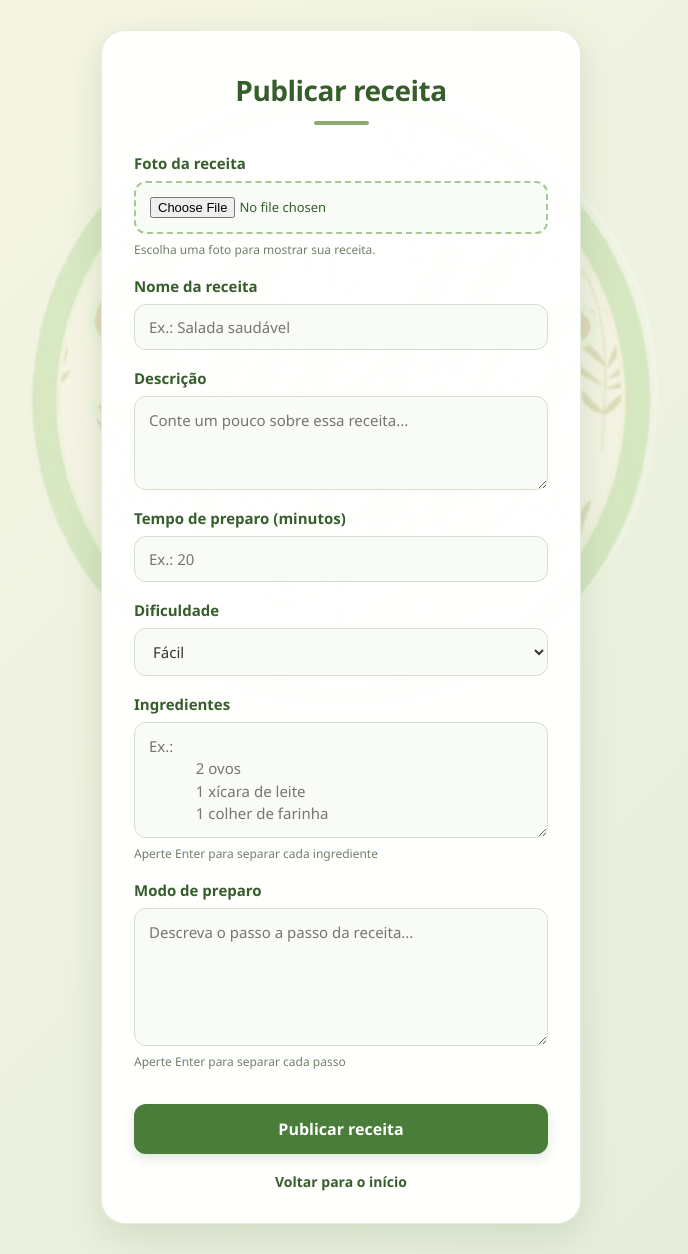
After one commit to giovanna-mrqs123/shell-s-Life, a PHP site: page /receita.php in a window 1280 px wide. The commit adds this page. Shown: the whole page, without its empty margins (299-987 px from the left). Run offline with PHP 8.4, Linux system fonts and the light colour scheme; the visitor is signed in with stand-in values (Sample User, id 1).

Commit message:
Arrumando a publicação das receitas e quem pode editar e excluir

```diff
--- a/index.php
+++ b/index.php
@@ -346,7 +346,7 @@ $ehAdmin = isset($_SESSION['usuario_tipo']) && $_SESSION['usuario_tipo'] === 'ad
 
         <div class="offcanvas-body d-flex flex-column gap-2">
             <a href="index.php" class="btn btn-outline-success text-start">Início</a>
-            <a href="receita.html" class="btn btn-outline-success text-start" id="linkPublicar"
+            <a href="receita.php" class="btn btn-outline-success text-start" id="linkPublicar"
                 onclick="verificarLogin(event)">Publicar receita</a>
             <a href="caderno.php" class="btn btn-outline-success text-start">Meu caderno de receitas</a>
             <a href="minhaConta.php" class="btn btn-outline-success text-start">Minha conta</a>
@@ -378,7 +378,7 @@ $ehAdmin = isset($_SESSION['usuario_tipo']) && $_SESSION['usuario_tipo'] === 'ad
                 </ul>
 
                 <form class="d-flex" role="search">
-                    <a href="login.html" id="btnLogar" class="btn btn-success">Login</a>
+                    <a href="login.php" id="btnLogar" class="btn btn-success">Login</a>
                     <button id="menu" class="btn btn-outline-success" type="button" data-bs-toggle="offcanvas"
                         data-bs-target="#menuLateral" aria-controls="menuLateral">
                         <svg xmlns="http://www.w3.org/2000/svg" width="16" height="16" fill="currentColor"
@@ -512,7 +512,7 @@ $ehAdmin = isset($_SESSION['usuario_tipo']) && $_SESSION['usuario_tipo'] === 'ad
             if (<?php echo isset($_SESSION['usuario_id']) ? 'true' : 'false'; ?> == false) {
                 event.preventDefault();
                 alert('Você precisa estar logado para publicar uma receita!');
-                window.location.href = 'login.html';
+                window.location.href = 'login.php';
             }
         }
 
--- /dev/null
+++ b/receita.php
@@ -0,0 +1,352 @@
+<?php
+session_start();
+include 'conecta.php';
+
+//verifica se o usuario esta logado
+if(!isset($_SESSION['usuario_id'])){
+    header("Location: login.php");
+    exit;
+}
+
+//verifica se o form foi enviado
+if(isset($_POST['nome'])){
+
+   //pega o id
+   $usuario_id = $_SESSION['usuario_id'];
+
+   //recebe os dados
+   $nome = mysqli_real_escape_string($conexao, $_POST['nome']);
+   $descricao = mysqli_real_escape_string($conexao, $_POST['descricao']);
+   $tempo = (int) $_POST['tempo'];
+   $dificuldade = mysqli_real_escape_string($conexao, $_POST['dificuldade']);
+   $ingredientes = mysqli_real_escape_string($conexao, $_POST['ingredientes']);
+   $modo_preparo = mysqli_real_escape_string($conexao, $_POST['modo_preparo']);
+
+   //rcebe a imagem
+   $imagem = $_FILES['imagem'];
+
+   // Verifica se a imagem foi enviada corretamente e se é uma imagem válida
+    if ($imagem['error'] == 0 && getimagesize($imagem['tmp_name'])) {
+
+        //cria um nome unico para evitar que as imagens tenham o mesmo nome
+        $nomeImagem = uniqid() . "_" . basename($imagem['name']);
+
+        //define onde a imagem será salva
+        $caminhoImagem = "uploads/" . $nomeImagem;
+
+        //move a imagem para a pasta uploads
+        if(move_uploaded_file($imagem['tmp_name'] , $caminhoImagem)){
+            //insere os dodos da receita no banco
+            $sql = "INSERT INTO receita
+            (nome, descricao, tempo, dificuldade, imagem, ingredientes, modo_preparo, usuario_id)
+            VALUES
+            ('$nome', '$descricao', '$tempo', '$dificuldade', '$caminhoImagem', '$ingredientes', '$modo_preparo', '$usuario_id')";
+
+            //executa o comando
+            if(mysqli_query($conexao, $sql)){
+
+               //deu erro volta pro index.php
+               header("Location: index.php");
+               exit;
+
+               }else {
+
+               //mostra o erro
+               echo "Erro ao salvar receita: ". mysqli_error($conexao);
+                }
+
+        }else {
+            //caso não salve a imagem na pasta
+            echo "Erro ao enviar a imagem!";
+        }
+    } else {
+        //caso a imagem não seja válida
+        echo "Selecione uma imagem válida!";
+    }
+}
+
+?>
+
+
+<!DOCTYPE html>
+<html lang="pt-BR">
+
+<head>
+    <meta charset="UTF-8">
+    <meta name="viewport" content="width=device-width, initial-scale=1.0">
+
+    <title>Publicar Receita | Shell's Life</title>
+
+    <style>
+        * {
+            box-sizing: border-box;
+            margin: 0;
+            padding: 0;
+        }
+
+        body {
+            min-height: 100vh;
+            display: flex;
+            justify-content: center;
+            align-items: center;
+            padding: 30px 15px;
+            background: linear-gradient(135deg, #f7f6e4, #e4edda);
+            font-family: 'Segoe UI', Tahoma, Geneva, Verdana, sans-serif;
+            position: relative;
+            isolation: isolate;
+        }
+
+        body::before {
+            content: "";
+            position: fixed;
+            inset: 0;
+            background-image: url("download (1).png");
+            background-repeat: no-repeat;
+            background-position: center;
+            background-size: min(85vw, 700px);
+            opacity: 0.35;
+            z-index: -1;
+            pointer-events: none;
+        }
+
+        .cartao {
+            width: 100%;
+            max-width: 480px;
+            padding: 32px;
+            background-color: rgba(255, 255, 255, 0.97);
+            box-shadow: 0 12px 35px rgba(53, 94, 43, 0.14);
+            border: 1px solid rgba(74, 124, 58, 0.15);
+            border-radius: 24px;
+        }
+
+        h2 {
+            text-align: center;
+            color: #355e2b;
+            font-size: 28px;
+            font-weight: 700;
+            margin: 8px 0 28px;
+            letter-spacing: -0.5px;
+        }
+
+        h2::after {
+            content: "";
+            display: block;
+            width: 55px;
+            height: 4px;
+            margin: 12px auto 0;
+            background-color: #8aaa72;
+            border-radius: 10px;
+        }
+
+        p {
+            margin: 18px 0 8px;
+            font-weight: 600;
+            font-size: 15px;
+            color: #355e2b;
+        }
+
+        input,
+        select,
+        textarea {
+            display: block;
+            width: 100%;
+            padding: 12px 14px;
+            border: 1px solid #d3dfca;
+            border-radius: 12px;
+            background-color: #f9fbf6;
+            color: #333333;
+            font-family: inherit;
+            font-size: 15px;
+            outline: none;
+            transition: border-color 0.3s ease, box-shadow 0.3s ease, background-color 0.3s ease;
+        }
+
+        input:focus,
+        select:focus,
+        textarea:focus {
+            border-color: #4a7c3a;
+            background-color: #ffffff;
+            box-shadow: 0 0 0 4px rgba(74, 124, 58, 0.12);
+        }
+
+        textarea {
+            min-height: 90px;
+            line-height: 1.5;
+            resize: vertical;
+        }
+
+        .imagem {
+            padding: 14px;
+            border: 2px dashed #a7c795;
+            background-color: #f9fbf6;
+            color: #355e2b;
+            font-size: 13px;
+            cursor: pointer;
+        }
+
+        #previaImagem {
+            display: none;
+            width: 100%;
+            max-height: 260px;
+            object-fit: cover;
+            border-radius: 14px;
+            margin-top: 12px;
+        }
+
+        .dica {
+            margin-top: 7px;
+            color: #71816a;
+            font-size: 12px;
+            font-weight: 400;
+        }
+
+        button {
+            width: 100%;
+            margin-top: 26px;
+            padding: 14px;
+            background-color: #4a7c3a;
+            color: #ffffff;
+            border: none;
+            border-radius: 12px;
+            font-family: inherit;
+            font-size: 16px;
+            font-weight: 700;
+            cursor: pointer;
+            box-shadow: 0 5px 12px rgba(53, 94, 43, 0.15);
+            transition: background-color 0.3s ease, transform 0.2s ease, box-shadow 0.3s ease;
+        }
+
+        button:hover {
+            background-color: #355e2b;
+            transform: translateY(-2px);
+            box-shadow: 0 8px 18px rgba(53, 94, 43, 0.22);
+        }
+
+        button:active {
+            transform: translateY(0);
+        }
+
+        button:focus-visible {
+            outline: 3px solid #a7c795;
+            outline-offset: 3px;
+        }
+
+        .voltar {
+            display: block;
+            margin-top: 18px;
+            text-align: center;
+            color: #355e2b;
+            text-decoration: none;
+            font-size: 14px;
+            font-weight: 600;
+        }
+
+        .voltar:hover {
+            color: #6b8e5a;
+            text-decoration: underline;
+        }
+
+        @media (max-width: 480px) {
+            body {
+                padding: 18px 12px;
+            }
+            .cartao {
+                padding: 24px 18px;
+                border-radius: 20px;
+            }
+            h2 {
+                font-size: 25px;
+            }
+        }
+    </style>
+</head>
+
+<body>
+
+    <main class="cartao">
+        <h2>Publicar receita</h2>
+
+        <!-- O atributo enctype="multipart/form-data" permite o envio de arquivos (como fotos, PDFs ou vídeos) junto com os dados de texto do formulário para o servidor -->
+        <form id="formReceita" action="receita.php" method="POST" enctype="multipart/form-data">
+
+            <p>Foto da receita</p>
+            <input type="file" class="imagem" id="imagem" name="imagem" accept="image/*" required>
+
+            <p class="dica">Escolha uma foto para mostrar sua receita.</p>
+
+            <img id="previaImagem" alt="Prévia da foto da receita">
+
+            <p>Nome da receita</p>
+            <input type="text" class="nome" name="nome" placeholder="Ex.: Salada saudável" maxlength="100" required>
+
+            <p>Descrição</p>
+            <textarea class="desc" name="descricao" placeholder="Conte um pouco sobre essa receita..." rows="3" maxlength="500" required></textarea>
+
+            <p>Tempo de preparo (minutos)</p>
+            <input type="number" name="tempo" class="tempo" placeholder="Ex.: 20" min="1" max="1440" required>
+
+            <p>Dificuldade</p>
+            <select id="dificuldade" name="dificuldade">
+                <option value="Fácil">Fácil</option>
+                <option value="Média">Média</option>
+                <option value="Difícil">Difícil</option>
+            </select>
+
+            <p>Ingredientes</p>
+            <textarea class="ingre" name="ingredientes" placeholder="Ex.:
+            2 ovos
+            1 xícara de leite
+            1 colher de farinha" rows="4" required></textarea>
+             <p class="dica">Aperte Enter para separar cada ingrediente</p>
+
+            <p>Modo de preparo</p>
+            <textarea class="modoP" name="modo_preparo" placeholder="Descreva o passo a passo da receita..." rows="5" required></textarea>
+            <p class="dica">Aperte Enter para separar cada passo</p>
+
+            <button type="submit">Publicar receita</button>
+
+            <a href="index.php" class="voltar">
+                Voltar para o início
+            </a>
+
+        </form>
+    </main>
+
+    <script>
+        const formulario = document.querySelector('#formReceita');
+        const campoImagem = document.querySelector('#imagem');
+        const previaImagem = document.querySelector('#previaImagem');
+
+        let urlPreviaAtual = null;
+
+        // Mostra a prévia da foto selecionada
+        campoImagem.addEventListener('change', function() {
+            const arquivo = this.files[0];
+
+            if (urlPreviaAtual) {
+                URL.revokeObjectURL(urlPreviaAtual);
+                urlPreviaAtual = null;
+            }
+
+            previaImagem.removeAttribute('src');
+            previaImagem.style.display = 'none';
+
+            if (!arquivo) {
+                return;
+            }
+
+            if (!arquivo.type.startsWith('image/')) {
+                alert('Selecione um arquivo de imagem válido.');
+                this.value = '';
+                return;
+            }
+
+            urlPreviaAtual = URL.createObjectURL(arquivo);
+            previaImagem.src = urlPreviaAtual;
+            previaImagem.style.display = 'block';
+        });
+    </script>
+
+</body>
+
+</html>
```
Also changed, not shown: editarReceita.php (+9 -1 lines), verreceita.php (+8 -1 lines), receita.html (indentation only), uploads/6b09c8d9df591_suco-laranja.webp (added), uploads/6b09c92eeaf3d_suco-laranja.webp (added).
